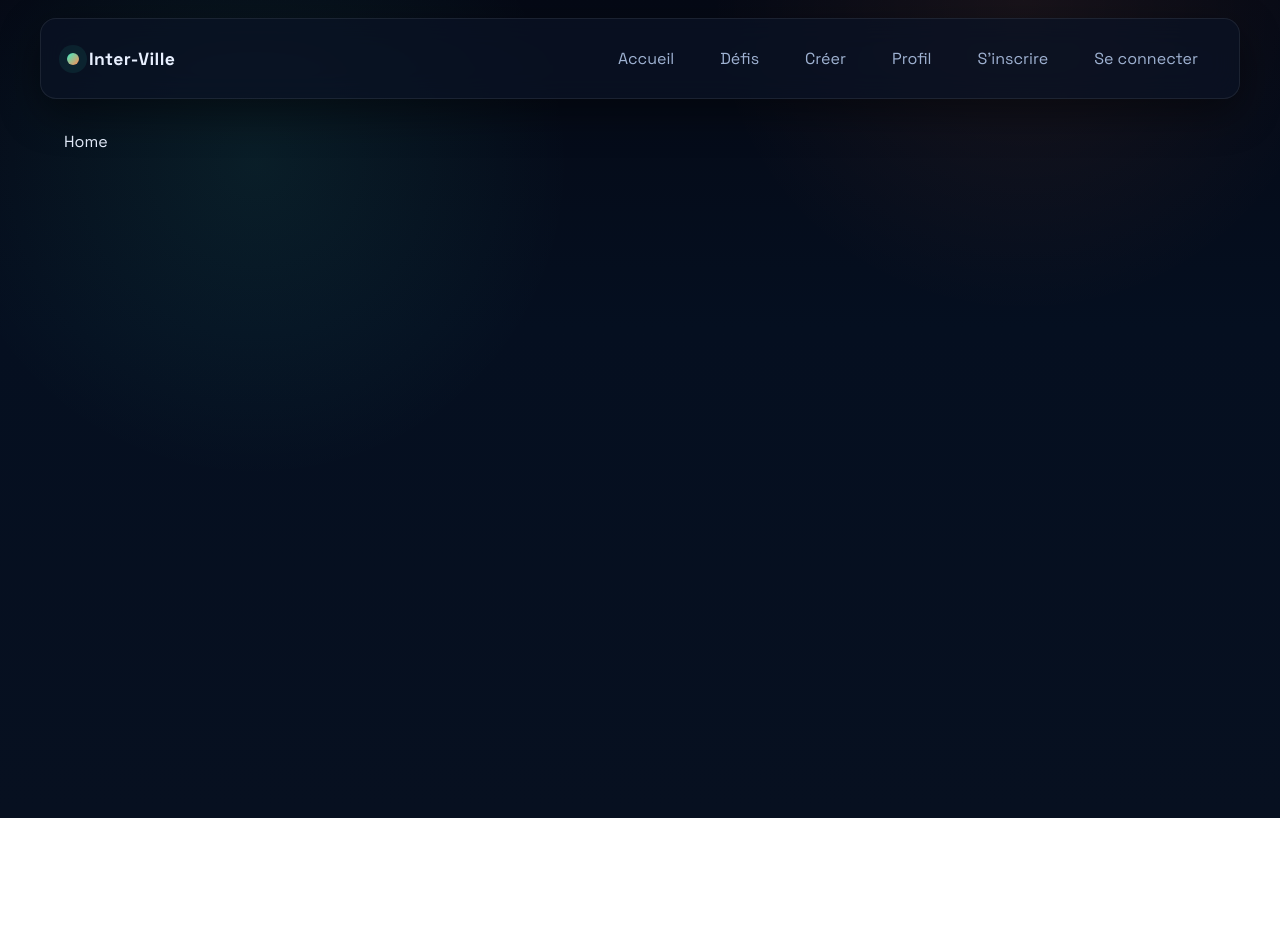
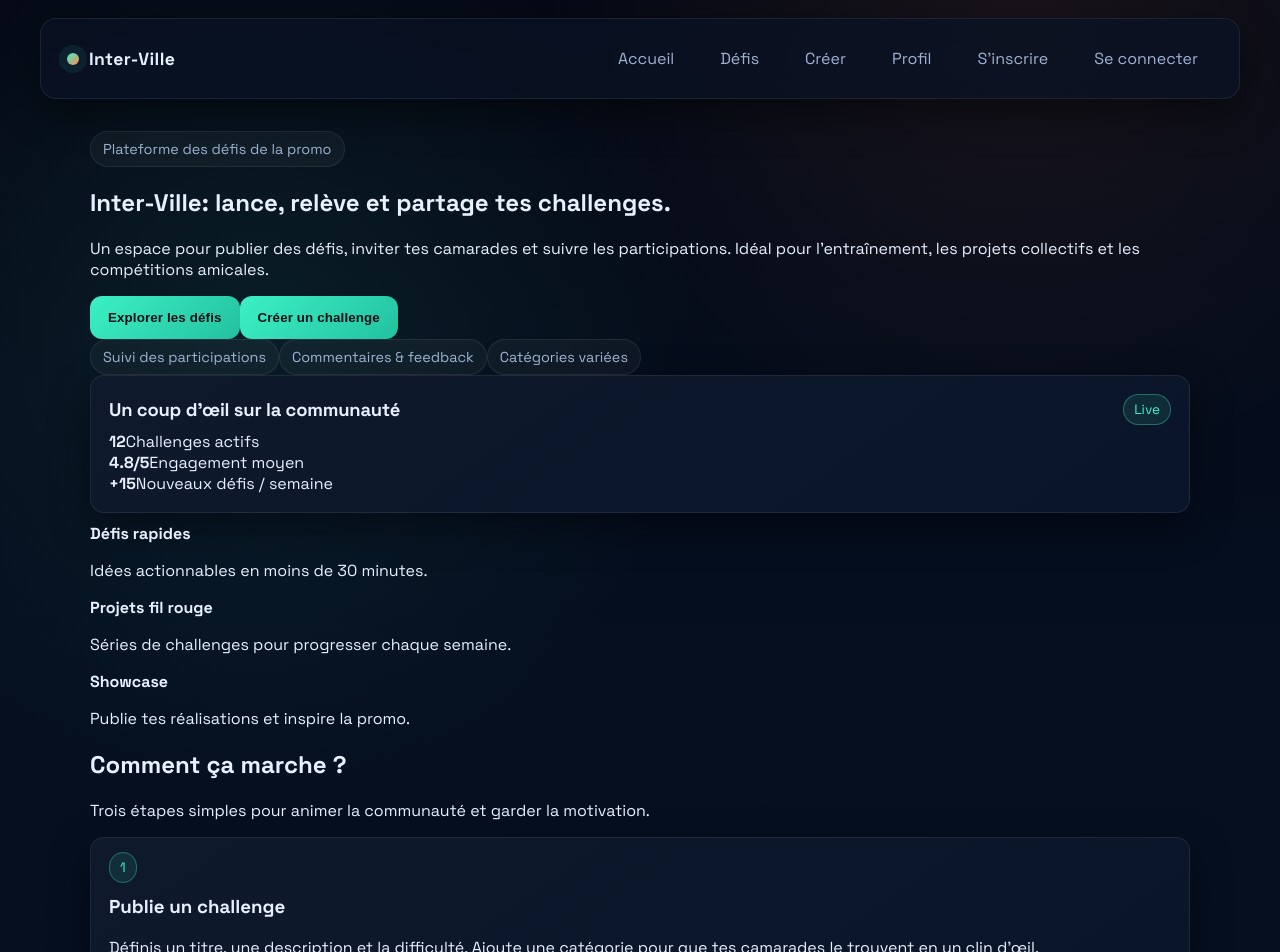
Before and after one commit to Gaetan1303/Inter-Ville-Project, a React app in the folder frontend/: page / in a window 1280 px wide. Shown: the top 952 px of the page. Before the commit the page ends 818 px from the top, so only its background shows below. Built offline with nearby package versions, Linux system fonts and the light colour scheme; no server answers; the HTML template or start-up script is replaced by a standard one.

Commit message:
creation page home

```diff
--- a/frontend/src/pages/Home.jsx
+++ b/frontend/src/pages/Home.jsx
@@ -1,7 +1,145 @@
 import React from "react";
+import { Link } from "react-router-dom";
 
-const Home = () => {
-  return <div>Home</div>;
-};
 
-export default Home;
+export default function Home() {
+  const total =  12;
+
+  return (
+    <div className="container">
+      <section className="hero">
+        <div>
+          <span className="pill">Plateforme des défis de la promo</span>
+          <h1>Inter-Ville: lance, relève et partage tes challenges.</h1>
+          <p>
+            Un espace pour publier des défis, inviter tes camarades et suivre
+            les participations. Idéal pour l&apos;entraînement, les projets
+            collectifs et les compétitions amicales.
+          </p>
+          <div className="hero-cta">
+            <Link to="/Challenges">
+              <button>Explorer les défis</button>
+            </Link>
+            <Link to="/create">
+              <button className="ghost-btn">Créer un challenge</button>
+            </Link>
+          </div>
+          <div className="badges">
+            <span className="pill">Suivi des participations</span>
+            <span className="pill">Commentaires & feedback</span>
+            <span className="pill">Catégories variées</span>
+          </div>
+        </div>
+        <div>
+          <div className="card" style={{ marginBottom: 10 }}>
+            <div className="card-head">
+              <h3>Un coup d&apos;œil sur la communauté</h3>
+              <span className="tag">Live</span>
+            </div>
+            <div className="stat-grid">
+              <div className="stat">
+                <strong>{total}</strong>
+                <span className="muted">Challenges actifs</span>
+              </div>
+              <div className="stat">
+                <strong>4.8/5</strong>
+                <span className="muted">Engagement moyen</span>
+              </div>
+              <div className="stat">
+                <strong>+15</strong>
+                <span className="muted">Nouveaux défis / semaine</span>
+              </div>
+            </div>
+          </div>
+          <div className="mini-grid">
+            <div className="mini-card">
+              <strong>Défis rapides</strong>
+              <p className="muted">
+                Idées actionnables en moins de 30 minutes.
+              </p>
+            </div>
+            <div className="mini-card">
+              <strong>Projets fil rouge</strong>
+              <p className="muted">
+                Séries de challenges pour progresser chaque semaine.
+              </p>
+            </div>
+            <div className="mini-card">
+              <strong>Showcase</strong>
+              <p className="muted">
+                Publie tes réalisations et inspire la promo.
+              </p>
+            </div>
+          </div>
+        </div>
+      </section>
+
+      <section className="section">
+        <div className="page-head">
+          <h1>Comment ça marche ?</h1>
+          <p className="muted">
+            Trois étapes simples pour animer la communauté et garder la
+            motivation.
+          </p>
+        </div>
+        <div className="mini-grid">
+          <div className="card">
+            <span className="tag">1</span>
+            <h3>Publie un challenge</h3>
+            <p className="muted">
+              Définis un titre, une description et la difficulté. Ajoute une
+              catégorie pour que tes camarades le trouvent en un clin
+              d&apos;œil.
+            </p>
+          </div>
+          <div className="card">
+            <span className="tag">2</span>
+            <h3>Invites & participe</h3>
+            <p className="muted">
+              Participe toi-même ou propose le défi à ta promo. Suis qui
+              s&apos;inscrit et échange dans les commentaires.
+            </p>
+          </div>
+          <div className="card">
+            <span className="tag">3</span>
+            <h3>Recueille les retours</h3>
+            <p className="muted">
+              Les participants partagent leurs résultats et feedback. Tu peux
+              affiner ou lancer une version plus avancée.
+            </p>
+          </div>
+        </div>
+      </section>
+
+      <section className="section">
+        <div className="page-head">
+          <h1>Pourquoi Inter-Ville?</h1>
+          <p className="muted">
+            Une plateforme faite pour apprendre en faisant, tout en gardant une
+            ambiance de promo soudée.
+          </p>
+        </div>
+        <div className="mini-grid">
+          <div className="mini-card">
+            <strong>Entraînement ciblé</strong>
+            <p className="muted">
+              Code, design, sport, photo, cuisine : choisis ta voie.
+            </p>
+          </div>
+          <div className="mini-card">
+            <strong>Progression visible</strong>
+            <p className="muted">
+              Historique des défis créés et acceptés pour suivre ta courbe.
+            </p>
+          </div>
+          <div className="mini-card">
+            <strong>Émulation collective</strong>
+            <p className="muted">
+              Des défis courts pour garder le rythme et la motivation.
+            </p>
+          </div>
+        </div>
+      </section>
+    </div>
+  );
+}
```
